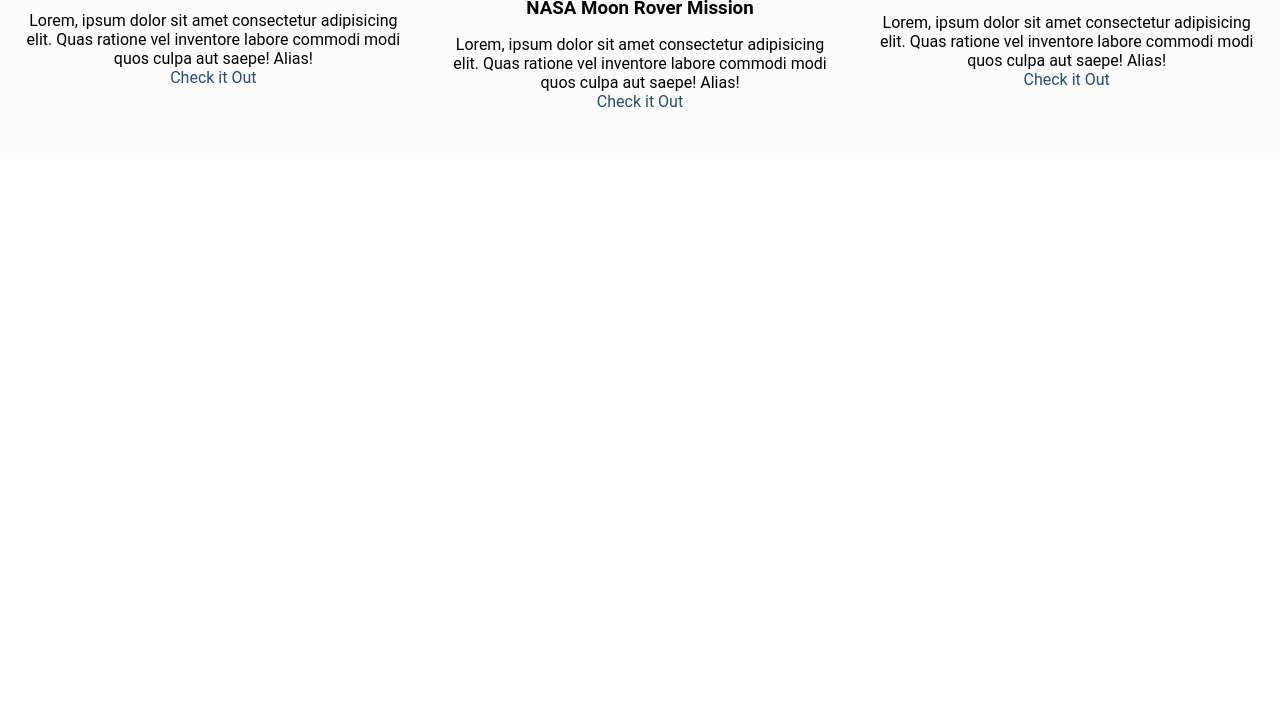
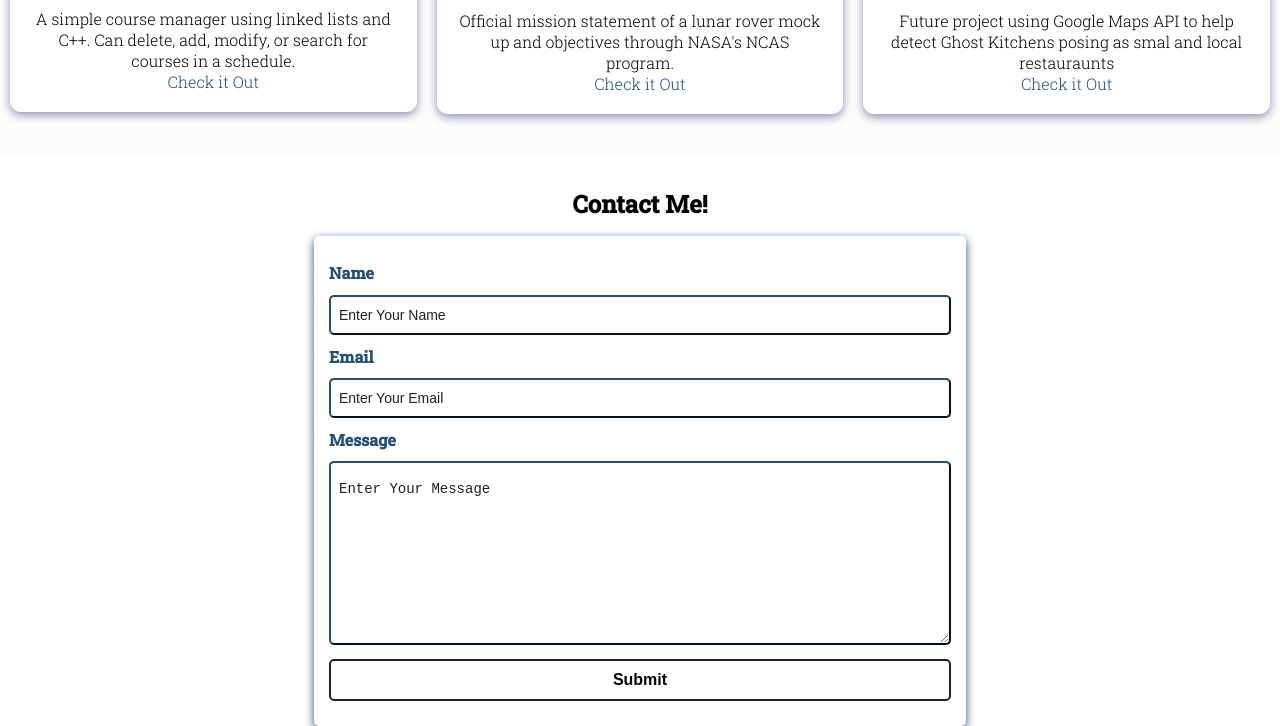
Before and after one commit to Zjpricz100/Portfolio, a plain HTML site: page index.html in a window 1280 px wide. Shown: the part 2193-2919 px from the top of the page. Before the commit the page ends 2352 px from the top, so only its background shows below. Drawn offline with nearby package versions, Linux system fonts and the light colour scheme.

Commit message:
Further developed the projects section and the contact section

```diff
--- a/assets/css/styles.css
+++ b/assets/css/styles.css
@@ -1,8 +1,11 @@
-@import url('https://fonts.googleapis.com/css2?family=Courgette&family=Fira+Code:wght@500&family=Raleway:wght@800&display=swap');
+
+
+  @import url('https://fonts.googleapis.com/css2?family=Courgette&family=Fira+Code:wght@500&family=Raleway:wght@800&family=Roboto+Slab:wght@300;500&display=swap');
+
 :root {
     --primary-color: #ffffff;
     --secondary-color: #254e70;
-    --font-family: "Roboto", Raleway;
+    --font-family: "Roboto Slab", Fira Code;
     --normal-font: 400;
     --bold-font: 700;
     --bolder-font: 900;
@@ -18,6 +21,10 @@
 
 html {
     scroll-behavior: smooth;
+}
+
+p {
+    font-weight: 100;
 }
 
 * {
@@ -200,6 +207,7 @@ nav ul {
     text-align: center;
     width: 35rem;
     padding: 1rem;
+    font-weight: 100;
 }
 
 .project-details {
@@ -213,3 +221,74 @@ nav ul {
 .project-link {
     color: var(--secondary-color);
 }
+
+.project-card {
+    background-color: #fff;
+    border-radius: 11px;
+    box-shadow: 0 3px 10px var(--primary-shadow);
+    padding: 20px;
+    margin: 10px;
+}
+
+.contact {
+    margin-top: 2rem;
+  }
+
+  .contact h2 {
+    text-align: center;
+    margin-bottom: var(--bottom-margin-2);
+  }
+
+  .contact-form-container {
+    max-width: 40.75rem;
+    margin: 0 auto;
+    padding: 0.938rem;
+    border-radius: 5px;
+    box-shadow: 0 3px 10px var(--secondary-shadow);
+  }
+
+  .contact-form-container label {
+    line-height: 2.7em;
+    font-weight: var(--bold-font);
+    color: var(--secondary-shadow);
+  }
+
+  .contact-form-container textarea {
+    min-height: 6.25rem;
+    font-size: 14px;
+  }
+
+  .contact-form-container .input-field {
+    width: 100%;
+    padding-top: 10px;
+    padding-bottom: 10px;
+    border-radius: 5px;
+    border: none;
+    border: 2px outset var(--secondary-color);
+    font-size: 0.875rem;
+    outline: none;
+  }
+
+  .input-field::placeholder {
+    padding: 0.5rem;
+    color: var(--bg-color);
+  }
+
+  .submit-btn {
+    width: 100%;
+    padding: 10px;
+    margin: 10px 0;
+    background-color: #fff;
+    border: 2px solid var(--bg-color);
+    border-radius: 5px;
+    font-size: 1rem;
+    font-weight: var(--bold-font);
+    transition: var(--transition);
+  }
+
+  .submit-btn:hover {
+    background-color: var(--secondary-color);
+    border: 2px solid var(--secondary-color);
+    color: var(--primary-color);
+    cursor: pointer;
+  }
--- a/index.html
+++ b/index.html
@@ -119,24 +119,20 @@
         />
         <h3 class="project-title">School Courses Manager</h3>
         <p class="project-details">
-          Lorem, ipsum dolor sit amet consectetur adipisicing elit. Quas
-          ratione vel inventore labore commodi modi quos culpa aut saepe!
-          Alias!
+          A simple course manager using linked lists and C++. Can delete, add, modify, or search for courses in a schedule.
         </p>
         <a href="#" target="_blank" class="project-link">Check it Out</a>
       </div>
       <div class="project-container project-card">
         <img
-          src="assets/images/LEGAR.png"
+          src="assets/images/LEGAR_CONVERTED.png"
           alt="netflic-clone"
           loading="lazy"
           class="project-pic"
         />
         <h3 class="project-title">NASA Moon Rover Mission</h3>
         <p class="project-details">
-          Lorem, ipsum dolor sit amet consectetur adipisicing elit. Quas
-          ratione vel inventore labore commodi modi quos culpa aut saepe!
-          Alias!
+          Official mission statement of a lunar rover mock up and objectives through NASA's NCAS program.
         </p>
         <a href="#" target="_blank" class="project-link">Check it Out</a>
       </div>
@@ -149,15 +145,64 @@
         />
         <h3 class="project-title">Ghost Kitchen Identifier</h3>
         <p class="project-details">
-          Lorem, ipsum dolor sit amet consectetur adipisicing elit. Quas
-          ratione vel inventore labore commodi modi quos culpa aut saepe!
-          Alias!
+          Future project using Google Maps API to help detect Ghost Kitchens posing as smal and local restauraunts
         </p>
         <a href="#" target="_blank" class="project-link">Check it Out</a>
       </div>
     </div>
   </section>
 
+  <section class="contact" id="contact">
+    <h2>Contact Me!</h2>
+    <div class="contact-form-container">
+      <div class="contact-form">
+        <form action="https://formspree.io/f/moqzkjgw" method="POST">
+          <div class="form-control">
+            <label for="name">Name</label>
+            <input
+              type="text"
+              id="name"
+              name="sender-name"
+              placeholder="Enter Your Name"
+              class="input-field"
+              required
+            />
+          </div>
+          <div class="form-control">
+            <label for="email">Email</label>
+            <input
+              type="email"
+              id="email"
+              name="sender-email"
+              placeholder="Enter Your Email"
+              class="input-field"
+              required
+            />
+          </div>
+          <div class="form-control">
+            <label for="message">Message</label>
+            <textarea
+              id="message"
+              cols="60"
+              rows="10"
+              placeholder="Enter Your Message"
+              name="message"
+              class="input-field"
+              required
+            ></textarea>
+          </div>
+          <input
+            type="submit"
+            value="Submit"
+            id="submit-btn"
+            class="submit-btn"
+          />
+        </form>
+      </div>
+    </div>
+  </section>
+
+
 
 
 </body>
```
Also changed, not shown: assets/images/LEGAR_CONVERTED.png (added).
